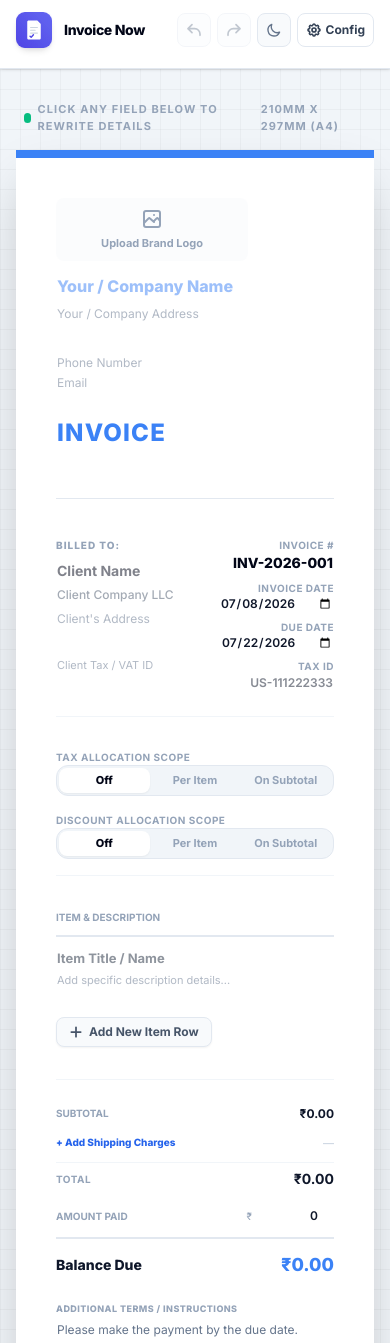
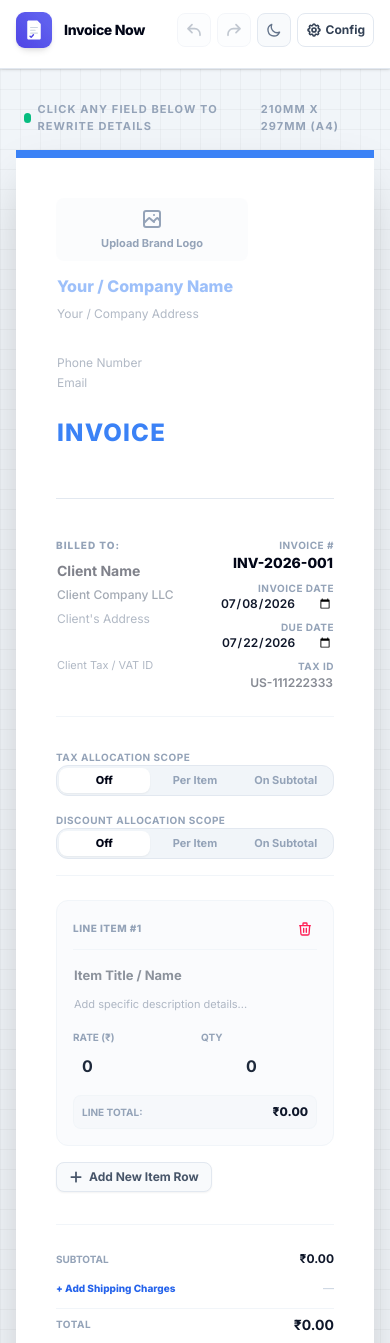
Before and after one commit to ashutoshkrris/invoice-now, a React (Vite) app: page / in a window 390 px wide. Shown: the top 1343 px of the page. Built offline with nearby package versions, Linux system fonts and the light colour scheme; a web font is replaced by a local one.

Commit message:
feat: transform item table rows into responsive cards on mobile screens

```diff
--- a/src/components/shared/InvoiceItemsTable.jsx
+++ b/src/components/shared/InvoiceItemsTable.jsx
@@ -26,7 +26,7 @@ export default function InvoiceItemsTable({
                   key={type}
                   type="button"
                   onClick={() => onUpdateField("taxScope", type)}
-                  className={`flex-1 py-1 px-2.5 rounded-lg capitalize transition-all cursor-pointer ${
+                  className={`flex-1 py-1 px-2.5 rounded-lg capitalize transition-all cursor-pointer text-center ${
                     invoice.taxScope === type
                       ? "bg-white dark:bg-slate-800 text-slate-950 dark:text-white shadow-xs font-extrabold"
                       : "hover:text-slate-900 dark:hover:text-slate-300 text-slate-400"
@@ -49,7 +49,7 @@ export default function InvoiceItemsTable({
                   key={type}
                   type="button"
                   onClick={() => onUpdateField("discountScope", type)}
-                  className={`flex-1 py-1 px-2.5 rounded-lg capitalize transition-all cursor-pointer ${
+                  className={`flex-1 py-1 px-2.5 rounded-lg capitalize transition-all cursor-pointer text-center ${
                     invoice.discountScope === type
                       ? "bg-white dark:bg-slate-800 text-slate-950 dark:text-white shadow-xs font-extrabold"
                       : "hover:text-slate-900 dark:hover:text-slate-300 text-slate-400"
@@ -63,8 +63,188 @@ export default function InvoiceItemsTable({
         </div>
       )}
 
-      {/* --- TABLE LAYOUT STRUCTURAL WRAPPER --- */}
-      <div className="w-full overflow-x-auto select-none">
+      {/* ========================================================================= */}
+      {/* 1. MOBILE RESPONSIVE CARD VIEW (Below 768px, completely hidden in print)   */}
+      {/* ========================================================================= */}
+      <div className="block md:hidden space-y-4 no-print">
+        {invoice.items.map((item, idx) => {
+          const rawSub = (item.qty || 0) * (item.price || 0);
+          const itemDiscVal = invoice.discountScope === "item" ? item.discount || 0 : 0;
+          const rowDiscount =
+            invoice.discountType === "flat" ? itemDiscVal : (rawSub * itemDiscVal) / 100;
+          const rowSubtotal = rawSub - rowDiscount;
+
+          const itemTaxVal = invoice.taxScope === "item" ? item.taxRate || 0 : 0;
+          const rowTax = invoice.taxType === "flat" ? itemTaxVal : (rowSubtotal * itemTaxVal) / 100;
+          const lineTotal = rowSubtotal + rowTax;
+
+          return (
+            <div
+              key={idx}
+              className="p-4 rounded-xl bg-slate-50/70 dark:bg-slate-900/40 border border-slate-100 dark:border-slate-800/80 space-y-3 relative group"
+            >
+              {/* Row Actions Header */}
+              <div className="flex justify-between items-center border-b border-slate-100 dark:border-slate-800/60 pb-2">
+                <span className="text-[10px] font-extrabold uppercase tracking-wider text-slate-400">
+                  Line Item #{idx + 1}
+                </span>
+                <button
+                  type="button"
+                  onClick={() => onRemoveLineItem(idx)}
+                  className="p-1 text-rose-500 hover:bg-rose-50 dark:hover:bg-rose-950/30 rounded-md transition-colors cursor-pointer"
+                  title="Delete Item"
+                >
+                  <Icons.Trash className="h-4 w-4" />
+                </button>
+              </div>
+
+              {/* Title & Descriptions Inputs */}
+              <div className="space-y-1">
+                <EditableField
+                  value={item.name}
+                  onChange={(e) => onUpdateNestedItem(idx, "name", e.target.value)}
+                  className="w-full font-bold text-slate-800 dark:text-white text-[13px]"
+                  placeholder="Item Title / Name"
+                  isExporting={isExporting}
+                />
+                <EditableField
+                  value={item.description}
+                  onChange={(e) => onUpdateNestedItem(idx, "description", e.target.value)}
+                  className="w-full text-slate-500 dark:text-slate-400 text-[11px]"
+                  placeholder="Add specific description details..."
+                  isExporting={isExporting}
+                />
+              </div>
+
+              {/* Variable Quantities Matrix Grid */}
+              <div className="grid grid-cols-2 gap-3 pt-1">
+                <div>
+                  <label className="block text-[10px] font-bold uppercase text-slate-400 mb-1">
+                    Rate ({activeCurrencySymbol})
+                  </label>
+                  <EditableField
+                    type="number"
+                    step="0.01"
+                    value={item.price}
+                    onChange={(e) =>
+                      onUpdateNestedItem(idx, "price", parseFloat(e.target.value) || 0)
+                    }
+                    className="w-full font-bold text-slate-800 dark:text-white border border-slate-200/60 dark:border-slate-800 rounded-md px-2 py-1 bg-white dark:bg-slate-950"
+                    placeholder="0.00"
+                    isExporting={isExporting}
+                  />
+                </div>
+
+                <div>
+                  <label className="block text-[10px] font-bold uppercase text-slate-400 mb-1">
+                    Qty
+                  </label>
+                  <EditableField
+                    type="number"
+                    value={item.qty}
+                    onChange={(e) => onUpdateNestedItem(idx, "qty", parseInt(e.target.value) || 0)}
+                    className="w-full font-bold text-slate-800 dark:text-white border border-slate-200/60 dark:border-slate-800 rounded-md px-2 py-1 bg-white dark:bg-slate-950 text-center"
+                    placeholder="1"
+                    isExporting={isExporting}
+                  />
+                </div>
+
+                {/* Conditional Field: Item Tax + Aligned Mobile Dropdown */}
+                {invoice.taxScope === "item" && (
+                  <div>
+                    <div className="flex items-center gap-1 mb-1">
+                      <EditableField
+                        value={invoice.taxName || "Tax"}
+                        onChange={(e) => onUpdateField("taxName", e.target.value)}
+                        className="font-bold text-slate-400 dark:text-slate-500 uppercase text-[10px] max-w-[50px] bg-transparent"
+                        placeholder="Tax"
+                        isExporting={isExporting}
+                      />
+                      {!isExporting && (
+                        <select
+                          value={invoice.taxType || "percentage"}
+                          onChange={(e) => onUpdateField("taxType", e.target.value)}
+                          className="bg-slate-100 dark:bg-slate-900 outline-none text-[8px] font-bold border border-slate-200 dark:border-slate-800 rounded px-1 py-0.5 cursor-pointer text-slate-500"
+                        >
+                          <option value="percentage">%</option>
+                          <option value="flat">Amt</option>
+                        </select>
+                      )}
+                    </div>
+                    <div className="flex items-center border border-slate-200/60 dark:border-slate-800 rounded-md px-2 py-1 bg-white dark:bg-slate-950">
+                      {invoice.taxType === "flat" && (
+                        <span className="text-[11px] text-slate-400 mr-1">
+                          {activeCurrencySymbol}
+                        </span>
+                      )}
+                      <EditableField
+                        type="number"
+                        value={item.taxRate}
+                        onChange={(e) =>
+                          onUpdateNestedItem(idx, "taxRate", parseFloat(e.target.value) || 0)
+                        }
+                        className="w-full font-semibold text-slate-700 dark:text-slate-300 text-center"
+                        placeholder="0"
+                        isExporting={isExporting}
+                      />
+                    </div>
+                  </div>
+                )}
+
+                {/* Conditional Field: Item Discount + Aligned Mobile Dropdown */}
+                {invoice.discountScope === "item" && (
+                  <div>
+                    <div className="flex items-center gap-1 mb-1">
+                      <span className="text-[10px] font-bold uppercase text-slate-400">Disc</span>
+                      {!isExporting && (
+                        <select
+                          value={invoice.discountType || "percentage"}
+                          onChange={(e) => onUpdateField("discountType", e.target.value)}
+                          className="bg-slate-100 dark:bg-slate-900 outline-none text-[8px] font-bold border border-slate-200 dark:border-slate-800 rounded px-1 py-0.5 cursor-pointer text-slate-500"
+                        >
+                          <option value="percentage">%</option>
+                          <option value="flat">Amt</option>
+                        </select>
+                      )}
+                    </div>
+                    <div className="flex items-center border border-slate-200/60 dark:border-slate-800 rounded-md px-2 py-1 bg-white dark:bg-slate-950">
+                      {invoice.discountType === "flat" && (
+                        <span className="text-[11px] text-rose-400 mr-1">
+                          {activeCurrencySymbol}
+                        </span>
+                      )}
+                      <EditableField
+                        type="number"
+                        value={item.discount}
+                        onChange={(e) =>
+                          onUpdateNestedItem(idx, "discount", parseFloat(e.target.value) || 0)
+                        }
+                        className="w-full font-semibold text-rose-600 dark:text-rose-400 text-center"
+                        placeholder="0"
+                        isExporting={isExporting}
+                      />
+                    </div>
+                  </div>
+                )}
+              </div>
+
+              {/* Individual Calculated Card Total Row */}
+              <div className="flex justify-between items-center bg-slate-100/50 dark:bg-slate-900 p-2 rounded-lg text-xs border border-slate-200/20 dark:border-slate-800/50">
+                <span className="font-bold text-slate-400 uppercase text-[10px]">Line Total:</span>
+                <span className="font-black text-slate-900 dark:text-white">
+                  {activeCurrencySymbol}
+                  {lineTotal.toFixed(2)}
+                </span>
+              </div>
+            </div>
+          );
+        })}
+      </div>
+
+      {/* ========================================================================= */}
+      {/* 2. TRADITIONAL TABLE VIEW (Visible on tablet/desktop, used for print/exports) */}
+      {/* ========================================================================= */}
+      <div className="hidden md:block print:block w-full overflow-x-auto">
         <table className="w-full text-left border-collapse min-w-[600px]">
           <thead>
             <tr className="text-[10px] font-extrabold uppercase text-slate-400 border-b-2 border-slate-200 dark:border-slate-800 pb-2">
```
